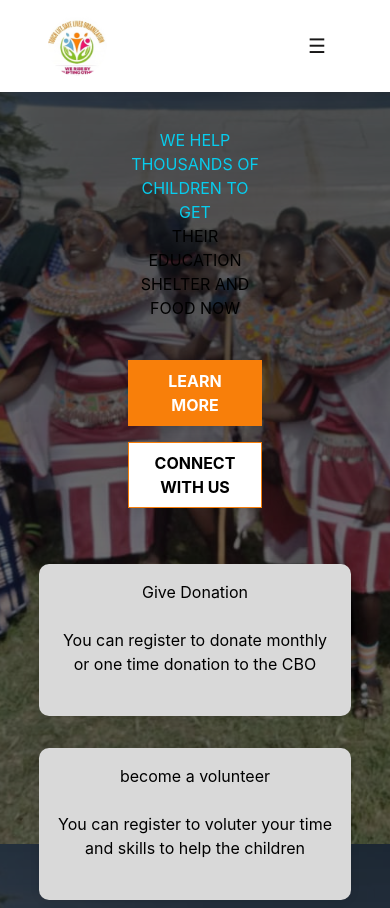
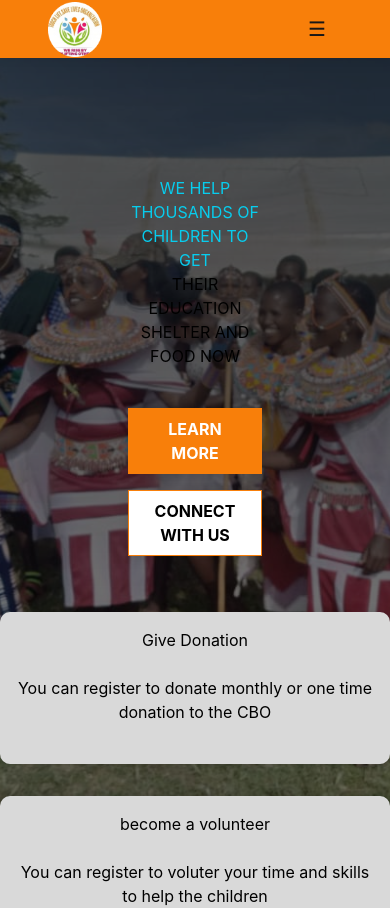
Before and after one commit to lengushuru/savelife, a React (Create React App) app: page / in a window 390 px wide. Shown: the top 908 px of the page. Built offline with nearby package versions, Linux system fonts and the light colour scheme.

Commit message:
Add css update

```diff
--- a/src/App.js
+++ b/src/App.js
@@ -3,10 +3,12 @@ import Home  from './components/home/Home';
 import Ourcourses from './components/ourcourses/Ourcourses';
 import Footer from './components/footer/Footer';
 import './App.css';
+import Navtop from './components/navbar/Navtop';
 
 function App() {
   return (
     <div className="App">
+      <Navtop/>
       <Navbar />
       <Home />
       <Ourcourses />
--- a/src/components/home/Home.css
+++ b/src/components/home/Home.css
@@ -20,10 +20,11 @@
 
 .home {
   display: flex;
+  position: relative;
   flex-direction: column;
   align-items: center;
   padding: 8rem;
-  height: 100vh;
+  height: 83vh;
   gap: 0.5rem;
   background: linear-gradient(rgba(0, 0, 0, 0.7), rgba(0, 0, 0, 0.5)), url('/public/homebg.png') no-repeat top center fixed;
   background-size: cover ;
@@ -57,6 +58,8 @@
 }
 .home_components {
   display: flex;
+  position: relative;
+  bottom: 0;
   justify-content: center;
   align-items: center;
   gap: 1rem;
@@ -98,7 +101,7 @@
     gap: 2rem;
   }
   .subcomponents {
-    width: 80vw;
+    width: 100vw;
   }
   .btn_container {
     flex-direction: column;
--- a/src/components/home/Home.js
+++ b/src/components/home/Home.js
@@ -8,7 +8,7 @@ const Home = () => {
     <section className="home">
       <h1 className="title">
         <span className="title1">WE HELP THOUSANDS OF CHILDREN TO GET</span><br />
-        THEIR EDUCATION SHELTER AND FOOD NOW <br />
+        THEIR EDUCATION SHELTER AND FOOD <br />
       </h1>
       <h1 className="title_mobile">
         <span className="title1">WE HELP THOUSANDS OF CHILDREN TO GET</span><br />
--- a/src/components/navbar/Navbar.css
+++ b/src/components/navbar/Navbar.css
@@ -15,13 +15,14 @@ ul {
   display: flex;
   justify-content: space-between;
   align-items: center;
-  padding: 1rem 3rem;
-  background-color: #fff;
+  padding: 0 3rem;
+  background-color: #f87f0a;
   box-shadow: 0 0 10px rgba(0, 0, 0, 0.1);
   position: fixed;
   width: 100%;
   top: 0;
   z-index: 1000;
+  color: #444040;
 }
 
 .btnnav{
@@ -37,12 +38,16 @@ ul {
 }
 
 .logo {
-  height: 60px;
+  height: 55px;
   width: auto;
 }
-
+.sub
 .menu {
   display: none;
+}
+
+.navtop{
+  background: #7e2a2a;
 }
 
 @media screen and (max-width: 600px) {
--- a/src/components/navbar/Navbar.js
+++ b/src/components/navbar/Navbar.js
@@ -1,10 +1,12 @@
 import React from 'react'
 import Navbottom from './Navbottom'
 import './Navbar.css'
+import Navtop from './Navtop'
 const Navbar = () => {
   return (
     <>
-     <Navbottom/>
+    <Navtop/>
+    <Navbottom/>
     </>
   )
 }
--- a/src/components/navbar/Navtop.js
+++ b/src/components/navbar/Navtop.js
@@ -0,0 +1,9 @@
+import React from 'react'
+
+const Navtop = () => {
+  return (
+    <div className='navtop'>hello</div>
+  )
+}
+
+export default Navtop
--- a/src/components/navbar/homeComponent/Subcomp.js
+++ b/src/components/navbar/homeComponent/Subcomp.js
@@ -1,11 +1,11 @@
 import React from 'react'
-
-const Subcomp = (prop) => {
+import '../Navbar.css'
+const Subcomp = ({title,description,btn}) => {
   return (
     <div className='subcomponents'>
-      <h2>{prop.title}</h2>
-      <p>{prop.description}</p>
-      <button>{prop.btn}</button>
+      <h2>{title}</h2>
+      <p>{description}</p>
+      <button>{btn}</button>
     </div>
   )
 }
```
